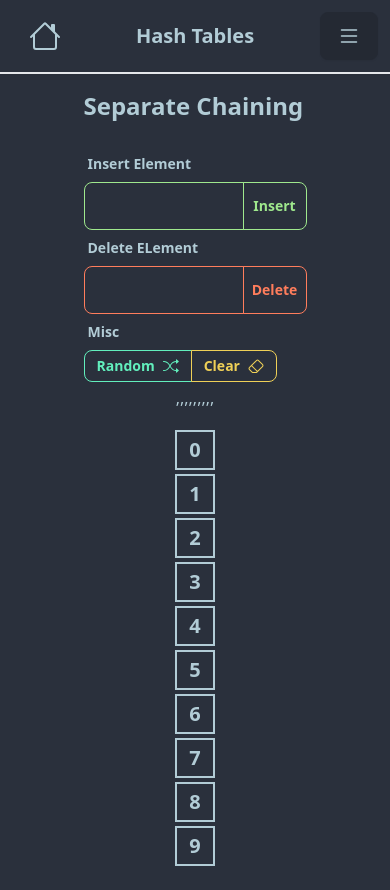
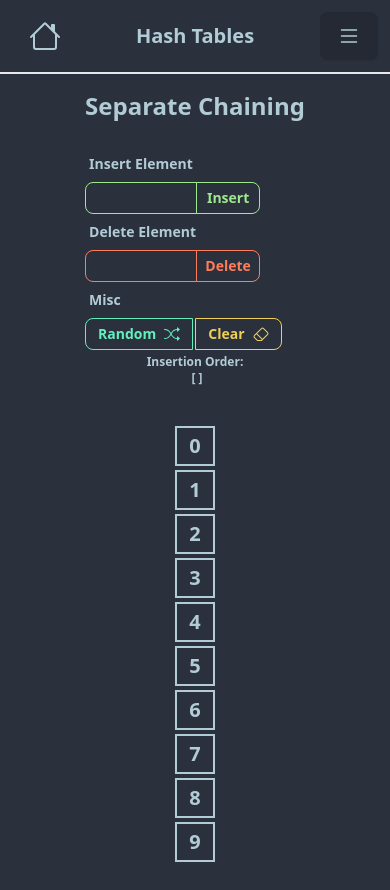
Before and after one commit to alexespejo/dsa-visualizer, a Svelte app: page /hash_tables/separate_chaining in a window 390 px wide. Built offline with nearby package versions, Linux system fonts and the light colour scheme.

Commit message:
update separate chaining ui

```diff
--- a/src/routes/HashTables/SeparateChaining.svelte
+++ b/src/routes/HashTables/SeparateChaining.svelte
@@ -5,21 +5,38 @@
 
  import FormControl from "../../components/custom/FormControl.svelte";
  import SpecialButtons from "../../components/HashTableControls/SpecialButtons.svelte";
+
  import Label from "../../components/custom/Inputs/Label.svelte";
+ import { generateRandomArray } from "../../lib/hashTableFunctions/hashTable";
  import {
   insertSeparateChaining,
   removeSeparateChaining,
  } from "../../lib/hashTableFunctions/separateChaining";
  import LabelInput from "../../components/custom/Inputs/Label.svelte";
+ import InsertionOrderDisplay from "../../components/HashTableControls/InsertionOrderDisplay.svelte";
  let hashingArray: number[][] = [[], [], [], [], [], [], [], [], [], []];
+ let insertionOrder: number[] = [];
  let numToInsert: number;
  let numToRemove: number;
 
  function insert() {
+  insertionOrder = [...insertionOrder, numToInsert];
   hashingArray = insertSeparateChaining(hashingArray, numToInsert);
+  numToInsert = null;
  }
  function remove() {
   hashingArray = removeSeparateChaining(hashingArray, numToRemove);
+  numToRemove = null;
+ }
+ function clear() {
+  hashingArray = [[], [], [], [], [], [], [], [], [], []];
+ }
+ function randomize() {
+  clear();
+  let insertionOrder = generateRandomArray(15);
+  for (let i = 0; i < insertionOrder.length; i++) {
+   hashingArray = insertSeparateChaining(hashingArray, insertionOrder[i]);
+  }
  }
 </script>
 
@@ -28,52 +45,52 @@
   <!-- Insert Button -->
   <FormControl>
    <Label>Insert Element</Label>
-   <div class="join">
+   <form class="join" on:submit|preventDefault={insert}>
     <input
      type="number"
-     class="font-bold input input-bordered input-primary w-max-w-xs w-40 join-item"
+     class="font-bold input input-sm input-bordered input-primary w-max-w-xs w-28 join-item"
      bind:value={numToInsert}
     />
     <button
-     class="btn btn-outline btn-primary w-16 join-item w-max-w-xs"
-     on:click={() => {
-      insert();
-     }}>Insert</button
+     class="btn btn-outline btn-sm btn-primary w-16 join-item w-max-w-xs"
     >
-   </div>
+     Insert
+    </button>
+   </form>
   </FormControl>
 
   <!-- Delete Button -->
   <FormControl>
-   <Label>Delete ELement</Label>
-   <div class="join">
+   <Label>Delete Element</Label>
+   <form class="join" on:submit|preventDefault={remove}>
     <input
      type="number"
-     class="font-bold input input-secondary input-bordered w-max-w-xs w-40 join-item"
+     class="font-bold input input-sm input-secondary input-bordered w-max-w-xs w-28 join-item"
      bind:value={numToRemove}
     />
     <button
-     class="btn btn-outline btn-secondary w-16 join-item w-max-w-xs"
-     on:click={() => remove()}>Delete</button
+     class="btn btn-outline btn-sm btn-secondary w-16 join-item w-max-w-xs"
+     >Delete</button
     >
-   </div>
+   </form>
   </FormControl>
 
   <FormControl>
    <LabelInput>Misc</LabelInput>
-   <div class="join">
-    <SpecialButtons clear={() => {}} randomize={() => {}} rehash={() => {}} />
+   <div class="join space-x-0.5">
+    <SpecialButtons {clear} {randomize} rehash={() => {}} />
    </div>
   </FormControl>
  </Controls>
+
  <Visualize>
-  {hashingArray}
-  <div class="lg:w-1/2">
+  <InsertionOrderDisplay {insertionOrder} />
+  <div class="lg:w-1/2 overflow-x-auto">
    <div class="space-y-1 p-5 self-start">
     {#each hashingArray as item, i}
      <div class="flex items-center">
       <div
-       class="font-bold text-xl border-2 border-neutral-content w-10 h-10 flex items-center justify-center"
+       class="font-bold text-xl border-2 border-neutral-content w-10 h-10 flex items-center justify-center min-w-10 min-h-10"
       >
        {i}
       </div>
```
